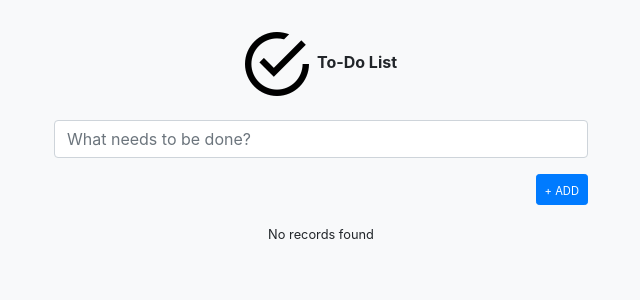
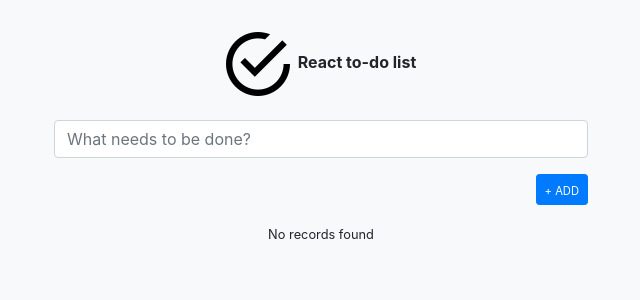
Before and after one commit to dyarleniber/react-to-do-list, a React (Create React App) app: page / in a window 1280 px wide. Shown: the top 300 px of the page, without its empty margins (319-959 px from the left). Built offline with nearby package versions, Linux system fonts and the light colour scheme.

Commit message:
App name updated

```diff
--- a/src/components/Header/index.js
+++ b/src/components/Header/index.js
@@ -36,7 +36,7 @@ const Header = () => {
         <Col>
           <img className="mr-2" src={logo} alt="Logo" />
           <span>
-            <strong>To-Do List</strong>
+            <strong>React to-do list</strong>
           </span>
         </Col>
       </Row>
```
Also changed, not shown: 1 other file (tests, documents, lock files or other folders).
